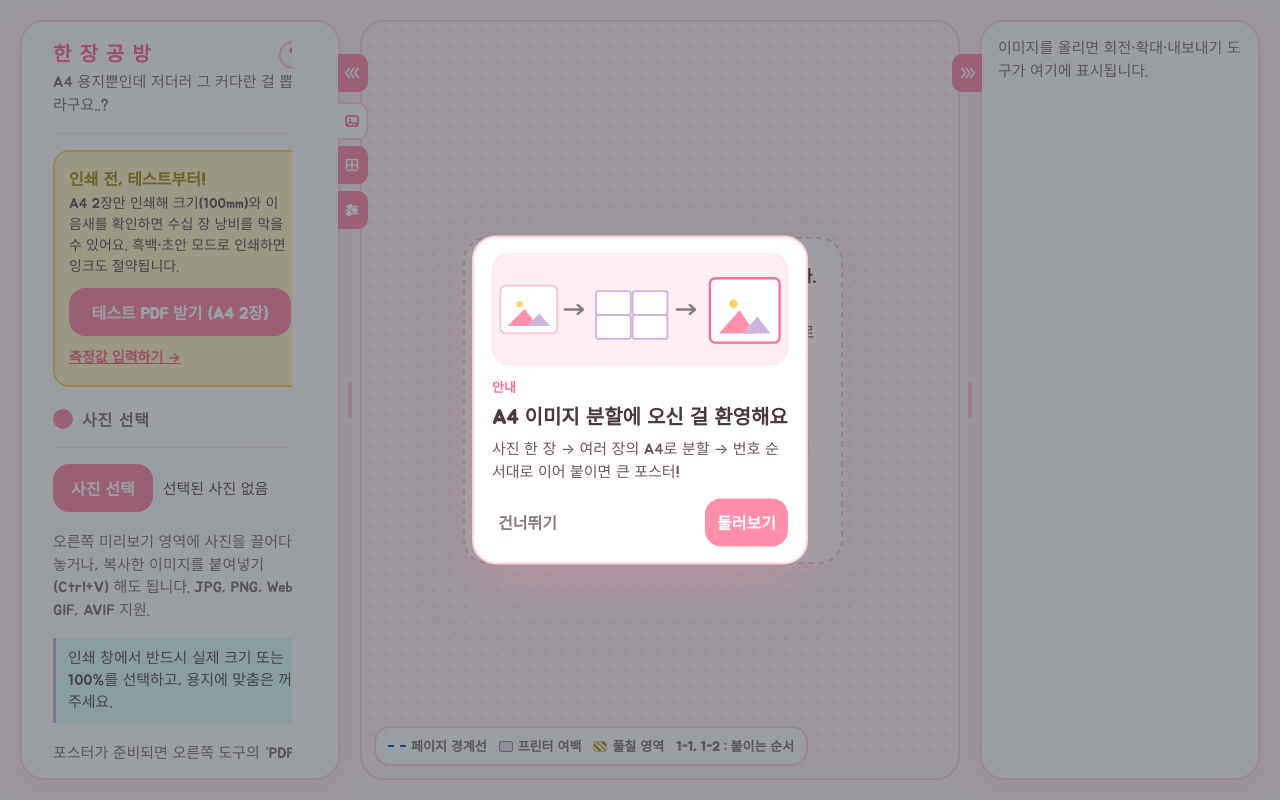
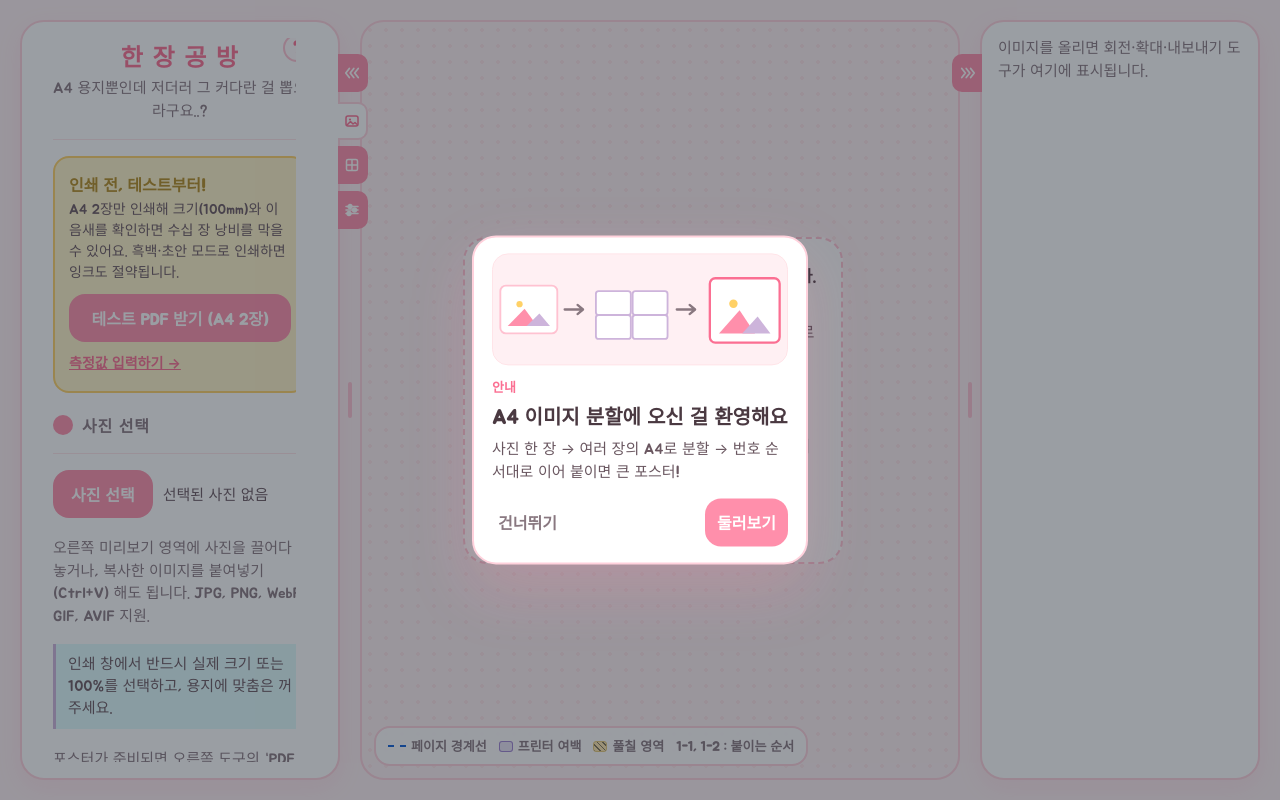
Before and after one commit to Dev-JIHO/ImageSplitter, a React (Vite) app: page / in a window 1280 px wide. Built offline with nearby package versions, Linux system fonts and the light colour scheme.

Commit message:
style: 제목 중앙정렬·확대(1.5rem) + 물음표 버튼을 상·우 동일 간격 코너로 이동

```diff
--- a/src/App.css
+++ b/src/App.css
@@ -292,14 +292,16 @@ input:focus-visible {
 }
 
 .title-block {
+  position: relative;
   padding-bottom: 1rem;
   border-bottom: 1px solid var(--c-border-soft);
   margin-bottom: -0.25rem;
+  text-align: center;
 }
 
 .title-block h1 {
   margin: 0 0 0.25rem;
-  font-size: 1.25rem;
+  font-size: 1.5rem;
   font-weight: var(--w-extrabold);
   text-transform: uppercase;
   letter-spacing: 0.05em;
@@ -1172,7 +1174,9 @@ input:focus-visible {
 }
 
 .help-button {
-  flex: none;
+  position: absolute;
+  top: -0.25rem;
+  right: -0.25rem;
   width: 1.75rem;
   height: 1.75rem;
   border-radius: var(--r-pill);
--- a/src/controls/SettingsPanel.tsx
+++ b/src/controls/SettingsPanel.tsx
@@ -133,7 +133,6 @@ export function SettingsPanel({
 
       <div className="panel-scroll">
         <div className="title-block">
-          <div className="title-row">
           <h1>한 장 공 방</h1>
           <button
             type="button"
@@ -144,7 +143,6 @@ export function SettingsPanel({
           >
             ?
           </button>
-          </div>
           <p>A4 용지뿐인데 저더러 그 커다란 걸 뽑으라구요..?</p>
         </div>
 
```
Lines whose indentation alone changed are shown as unchanged.
